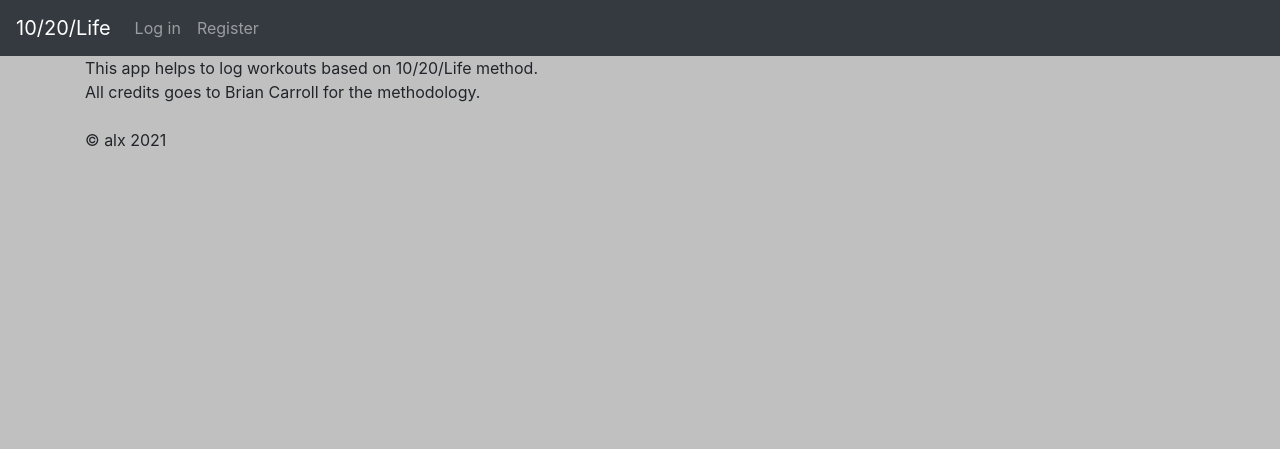
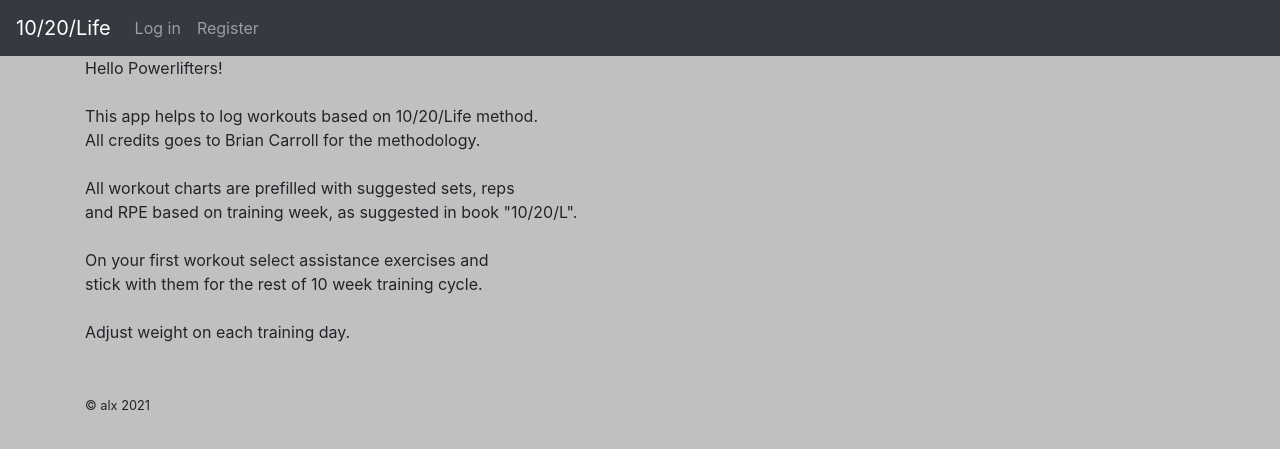
Before and after one commit to alxtca/powerlift, a Flask app: page / in a window 1280 px wide. Shown: the top 449 px of the page. Run offline with Flask 2, Linux system fonts and the light colour scheme; tables that the repository leaves empty hold one stand-in row (values such as "Sample post"); some libraries are stand-ins or nearby versions.

Commit message:
Added 10 week templates, logs view.

```diff
--- a/app/routes.py
+++ b/app/routes.py
@@ -60,16 +60,10 @@ def index():
     return render_template('index.html')
 
 
-@app.route('/allworkouts')
-def all_workouts():
-    return render_template('all_workouts.html')  # , allwork=all_workouts_list
-
-
-@app.route('/select')
-def select():
-    # check last performed workout in db and render a message
-    # u = User.query.filter_by(username=current_user.username)
-    return render_template('select.html')
+@app.route('/log_display/<int:work_id>')
+def log_display(work_id):
+    w = Workout.query.get(int(work_id))
+    return render_template('logged_workout.html', w=w)
 
 
 # Redirect here after successful login
@@ -78,15 +72,47 @@ def logs():
     return render_template('logs.html')
 
 
+@app.route('/select')
+def select():
+    # select last performed workout for this user:
+    w = Workout.query.order_by(Workout.id.desc()).filter(Workout.user_id == current_user.id).first()
+
+    # catch errors if user never had a workout logged.
+    if w is not None:
+        if w.main_move == 'Squat':
+            main_move_today = 'Bench Press'
+            week = int(w.week)
+        elif w.main_move == 'Bench Press':
+            main_move_today = 'Deadlift'
+            week = int(w.week)
+        else:
+            main_move_today = 'Squat'
+            week = int(w.week)+1
+        if w.training_type == 'Offseason':
+            training_type = 'Offseason'
+
+    if w is None:
+        main_move_today = None
+        week = None
+        training_type = None
+
+    if week == 11:
+        week = 1
+
+    return render_template('select.html', w=w, main_move_today=main_move_today, week=week, training_type=training_type)
+
+
 @app.route('/form', methods=['POST', 'GET'])
 def form():
+    # shall not be possible to access this form without selecting correct values first:
     if request.method == 'GET':
         # message = 'You need to select workout on selection page before accessing this page'
         # return render_template('error.html', message=message)
         return redirect(url_for('select'))
+
     move = request.form.get('movement')
-    week = request.form.get('week')
-    training_type = request.form.get('season')  # atm only off-season chart is available
+    week = int(request.form.get('week'))
+    training_type = request.form.get('season')
 
     # check what day is selected. Based on that send appropriate assistance exercises lists to html form:
     if move == 'Squat':
@@ -107,13 +133,181 @@ def form():
         assistance_a = ['Error']
         assistance_b = ['Error']
         assistance_c = ['Error']
+    # Offseason charts:
     if training_type == 'Offseason':
-        # check if any workout has been logged before.
+
+        # Set correct sets, reps, RPE for every week#
+        if week == 1:
+            main_move_reps = 5
+            main_move_sets = 5
+            main_move_rpe = 6
+            assa_move_reps = 6
+            assa_move_sets = 2
+            assa_move_rpe = 7
+            assb1_move_reps = assb2_move_reps = 12
+            assb1_move_sets = assb2_move_sets = 3
+            assb1_move_rpe = assb2_move_rpe = 8
+            assc1_move_reps = assc2_move_reps = 15
+            assc1_move_sets = assc2_move_sets = 3
+            assc1_move_rpe = assc2_move_rpe = 8
+
+        elif week == 2:
+            main_move_reps = 4
+            main_move_sets = 4
+            main_move_rpe = 6
+            assa_move_reps = 6
+            assa_move_sets = 3
+            assa_move_rpe = 7
+            assb1_move_reps = assb2_move_reps = 12
+            assb1_move_sets = assb2_move_sets = 3
+            assb1_move_rpe = assb2_move_rpe = 8
+            assc1_move_reps = assc2_move_reps = 15
+            assc1_move_sets = assc2_move_sets = 3
+            assc1_move_rpe = assc2_move_rpe = 8
+
+        elif week == 3:
+            main_move_reps = 1
+            main_move_sets = 5
+            main_move_rpe = 5
+            assa_move_reps = 6
+            assa_move_sets = 2
+            assa_move_rpe = 7
+            assb1_move_reps = assb2_move_reps = 15
+            assb1_move_sets = assb2_move_sets = 3
+            assb1_move_rpe = assb2_move_rpe = 8
+            assc1_move_reps = assc2_move_reps = 15
+            assc1_move_sets = assc2_move_sets = 3
+            assc1_move_rpe = assc2_move_rpe = 8
+
+        elif week == 4:
+            main_move_reps = 3
+            main_move_sets = 3
+            main_move_rpe = 7
+            assa_move_reps = 6
+            assa_move_sets = 4
+            assa_move_rpe = 7
+            assb1_move_reps = assb2_move_reps = 10
+            assb1_move_sets = assb2_move_sets = 3
+            assb1_move_rpe = assb2_move_rpe = 8
+            assc1_move_reps = assc2_move_reps = 12
+            assc1_move_sets = assc2_move_sets = 3
+            assc1_move_rpe = assc2_move_rpe = 8
+
+        elif week == 5:
+            main_move_reps = 5
+            main_move_sets = 5
+            main_move_rpe = 7
+            assa_move_reps = 4
+            assa_move_sets = 4
+            assa_move_rpe = 7
+            assb1_move_reps = assb2_move_reps = 10
+            assb1_move_sets = assb2_move_sets = 4
+            assb1_move_rpe = assb2_move_rpe = 8
+            assc1_move_reps = assc2_move_reps = 12
+            assc1_move_sets = assc2_move_sets = 3
+            assc1_move_rpe = assc2_move_rpe = 8
+
+        elif week == 6:
+            main_move_reps = 1
+            main_move_sets = 5
+            main_move_rpe = 7
+            assa_move_reps = 4
+            assa_move_sets = 2
+            assa_move_rpe = 7
+            assb1_move_reps = assb2_move_reps = 15
+            assb1_move_sets = assb2_move_sets = 3
+            assb1_move_rpe = assb2_move_rpe = 8
+            assc1_move_reps = assc2_move_reps = 15
+            assc1_move_sets = assc2_move_sets = 3
+            assc1_move_rpe = assc2_move_rpe = 8
+
+        elif week == 7:
+            main_move_reps = 4
+            main_move_sets = 4
+            main_move_rpe = 7
+            assa_move_reps = 4
+            assa_move_sets = 4
+            assa_move_rpe = 7
+            assb1_move_reps = assb2_move_reps = 10
+            assb1_move_sets = assb2_move_sets = 3
+            assb1_move_rpe = assb2_move_rpe = 8
+            assc1_move_reps = assc2_move_reps = 15
+            assc1_move_sets = assc2_move_sets = 3
+            assc1_move_rpe = assc2_move_rpe = 8
+
+        elif week == 8:
+            main_move_reps = 3
+            main_move_sets = 3
+            main_move_rpe = 7
+            assa_move_reps = 4
+            assa_move_sets = 4
+            assa_move_rpe = 7
+            assb1_move_reps = assb2_move_reps = 10
+            assb1_move_sets = assb2_move_sets = 3
+            assb1_move_rpe = assb2_move_rpe = 8
+            assc1_move_reps = assc2_move_reps = 15
+            assc1_move_sets = assc2_move_sets = 3
+            assc1_move_rpe = assc2_move_rpe = 8
+
+        elif week == 9:
+            main_move_reps = 1
+            main_move_sets = 5
+            main_move_rpe = 7
+            assa_move_reps = 2
+            assa_move_sets = 2
+            assa_move_rpe = 7
+            assb1_move_reps = assb2_move_reps = 10
+            assb1_move_sets = assb2_move_sets = 2
+            assb1_move_rpe = assb2_move_rpe = 8
+            assc1_move_reps = assc2_move_reps = 15
+            assc1_move_sets = assc2_move_sets = 2
+            assc1_move_rpe = assc2_move_rpe = 8
+
+        else:
+            main_move_reps = 1
+            main_move_sets = 1
+            main_move_rpe = 5
+            assa_move_reps = 2
+            assa_move_sets = 2
+            assa_move_rpe = 7
+            assb1_move_reps = assb2_move_reps = 10
+            assb1_move_sets = assb2_move_sets = 2
+            assb1_move_rpe = assb2_move_rpe = 7
+            assc1_move_reps = assc2_move_reps = 12
+            assc1_move_sets = assc2_move_sets = 2
+            assc1_move_rpe = assc2_move_rpe = 7
+
+        # check if workout of similar type has been logged before.
+        w = Workout.query.order_by(Workout.id.desc()).filter(Workout.user_id == current_user.id).\
+            filter(Workout.main_move == move).first()
+        if w is None:  # First training/week ever
+            return render_template('form.html', move=move, week=week, idag=idag, assistance_a=assistance_a,
+                                   assistance_b=assistance_b, assistance_c=assistance_c, training_type=training_type,
+                                   main_move_reps=main_move_reps, main_move_sets=main_move_sets, main_move_rpe=main_move_rpe,
+                                   assa_move_rpe=assa_move_rpe, assa_move_sets=assa_move_sets, assa_move_reps=assa_move_reps,
+                                   assb1_move_rpe=assb1_move_rpe, assb1_move_sets=assb1_move_sets, assb1_move_reps=assb1_move_reps,
+                                   assb2_move_rpe=assb2_move_rpe, assb2_move_sets=assb2_move_sets, assb2_move_reps=assb2_move_reps,
+                                   assc1_move_rpe=assc1_move_rpe, assc1_move_sets=assc1_move_sets, assc1_move_reps=assc1_move_reps,
+                                   assc2_move_rpe=assc2_move_rpe, assc2_move_sets=assc2_move_sets, assc2_move_reps=assc2_move_reps)
 
         return render_template('form.html', move=move, week=week, assistance_a=assistance_a, assistance_b=assistance_b,
-                               assistance_c=assistance_c, idag=idag, training_type=training_type)
+                               assistance_c=assistance_c, idag=idag, training_type=training_type, w=w,
+                               main_move_reps=main_move_reps, main_move_sets=main_move_sets,
+                               main_move_rpe=main_move_rpe,
+                               assa_move_rpe=assa_move_rpe, assa_move_sets=assa_move_sets,
+                               assa_move_reps=assa_move_reps,
+                               assb1_move_rpe=assb1_move_rpe, assb1_move_sets=assb1_move_sets,
+                               assb1_move_reps=assb1_move_reps,
+                               assb2_move_rpe=assb2_move_rpe, assb2_move_sets=assb2_move_sets,
+                               assb2_move_reps=assb2_move_reps,
+                               assc1_move_rpe=assc1_move_rpe, assc1_move_sets=assc1_move_sets,
+                               assc1_move_reps=assc1_move_reps,
+                               assc2_move_rpe=assc2_move_rpe, assc2_move_sets=assc2_move_sets,
+                               assc2_move_reps=assc2_move_reps
+                               )
+
     elif training_type == 'Pre-Contest':
-        message = 'Pre-contest charts have not been developed yet'
+        message = 'Pre-contest charts have not been implemented yet. Please select Offseason.'
         return render_template('error.html', message=message)
     else:
         message = 'Unknown Error'
--- a/app/templates/index.html
+++ b/app/templates/index.html
@@ -1,6 +1,16 @@
 {% extends 'layout.html' %}
 {% block title %} Login {% endblock %}
 {% block body %}
+Hello Powerlifters!<br>
+<br>
 This app helps to log workouts based on 10/20/Life method. <br>
-All credits goes to Brian Carroll for the methodology.
+All credits goes to Brian Carroll for the methodology.<br>
+<br>
+All workout charts are prefilled with suggested sets, reps <br>
+and RPE based on training week, as suggested in book "10/20/L".<br>
+<br>
+On your first workout select assistance exercises and <br>
+stick with them for the rest of 10 week training cycle.<br>
+<br>
+Adjust weight on each training day.<br>
 {% endblock %}
--- a/app/templates/layout.html
+++ b/app/templates/layout.html
@@ -99,7 +99,7 @@
 {% block body %}{% endblock %}
     <br>
     <br>
-    <h8>&copy; alx 2021</h8>
+    <small>&copy; alx 2021</small>
 </div>
     <!-- Optional JavaScript -->
     <!-- jQuery first, then Popper.js, then Bootstrap JS -->
```
Also changed, not shown: app/templates/Logged_workout.html (added, +226 -0 lines), app/templates/all_workouts.html (deleted, +0 -11 lines), app/templates/form.html (+35 -26 lines), app/templates/logs.html (+6 -8 lines), app/templates/select.html (+17 -3 lines).
